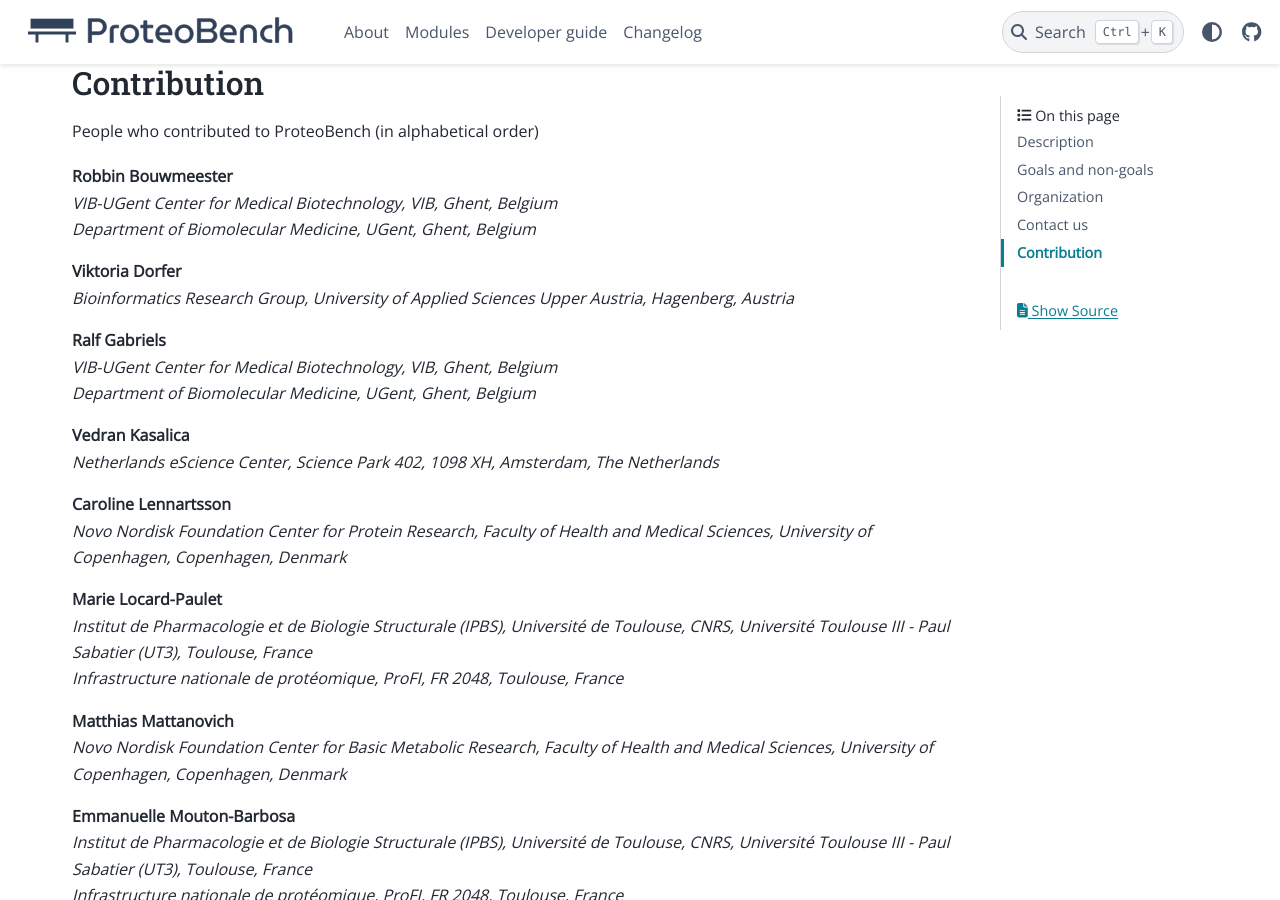
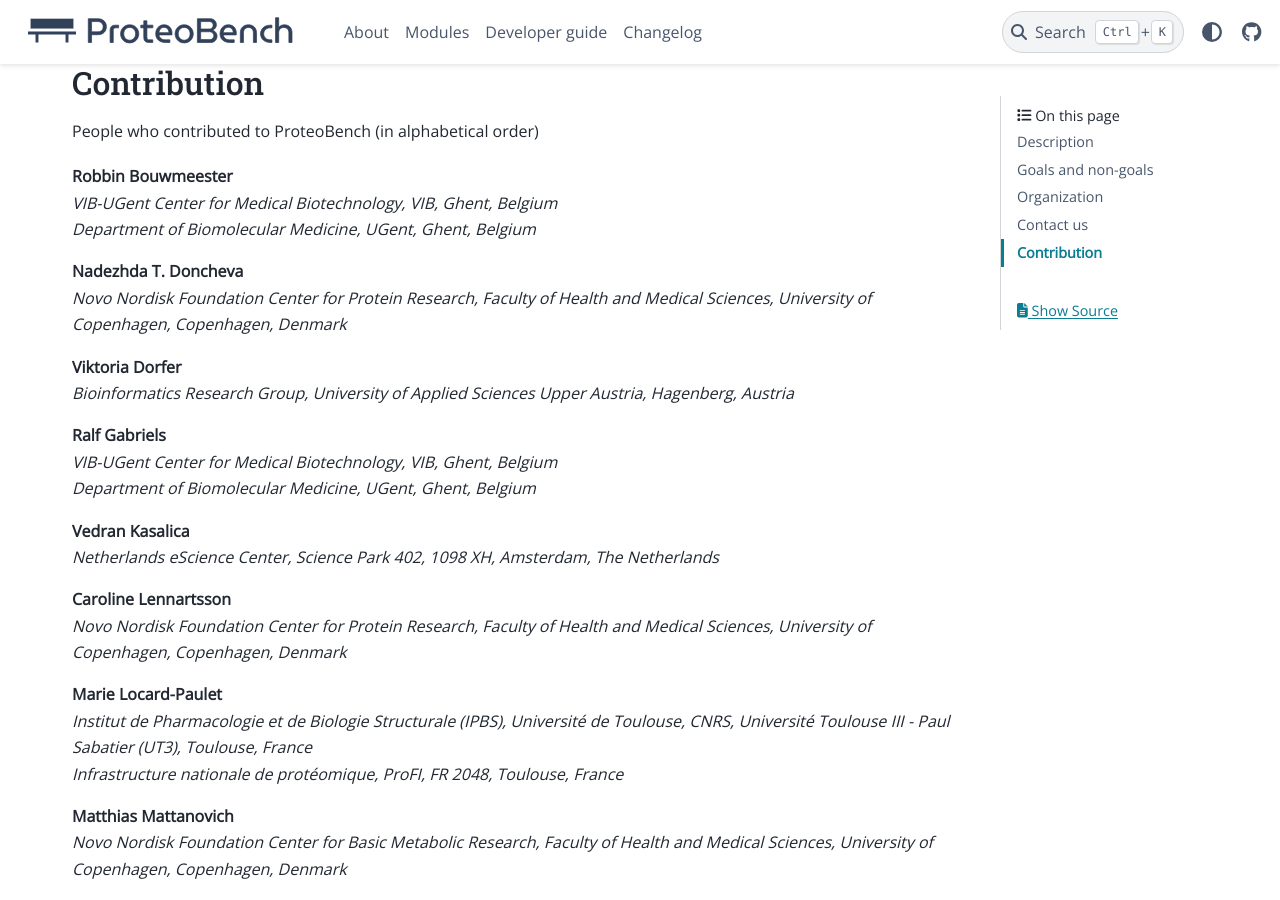
Before and after one commit to Proteobench/ProteoBench, a Sphinx documentation site: the page built from docs/index.rst, in a window 1280 px wide and 900 px high, scrolled down 1437 px. Built offline with Sphinx 7.4.7 and the PyData theme 0.15.4, drawn with Linux system fonts in a browser that asks for light colours; pages that are not in the unit, such as notebooks, are missing from menus.

Commit message:
Update index.rst

```diff
--- a/docs/index.rst
+++ b/docs/index.rst
@@ -77,6 +77,10 @@
     *Department of Biomolecular Medicine, UGent, Ghent, Belgium*
 
 .. line-block::
+    **Nadezhda T. Doncheva**
+    *Novo Nordisk Foundation Center for Protein Research, Faculty of Health and Medical Sciences, University of Copenhagen, Copenhagen, Denmark*
+
+.. line-block::
     **Viktoria Dorfer**
     *Bioinformatics Research Group, University of Applied Sciences Upper Austria, Hagenberg, Austria*
 
```
